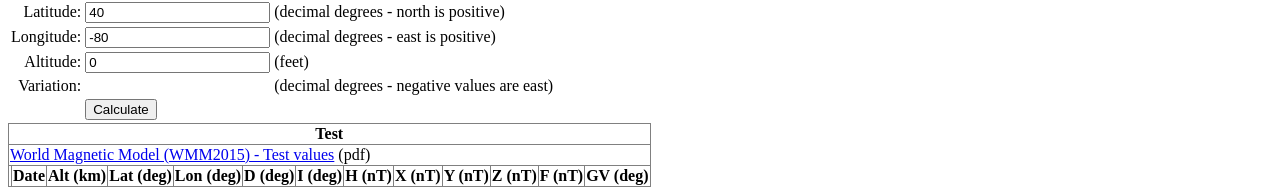
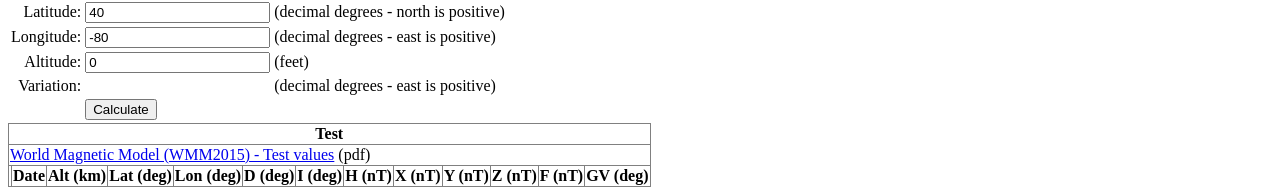
Before and after one commit to cmweiss/cmweiss.github.com, a plain HTML site: page geomagjs/geomag.htm in a window 1280 px wide. Shown: the part 167-356 px from the top of the page. Drawn offline with Linux system fonts and the light colour scheme; a script that the page names is missing.

Commit message:
Corrected variation/declination value description

```diff
--- a/geomagjs/geomag.htm
+++ b/geomagjs/geomag.htm
@@ -186,7 +186,7 @@ function init() {
 	<tr>
 		<td class="labelr">Variation:</td>
 		<td id="var"></td>
-		<td>(decimal degrees - negative values are east)</td>
+		<td>(decimal degrees - east is positive)</td>
 	</tr>
 	<tr>
 		<td></td>
```
